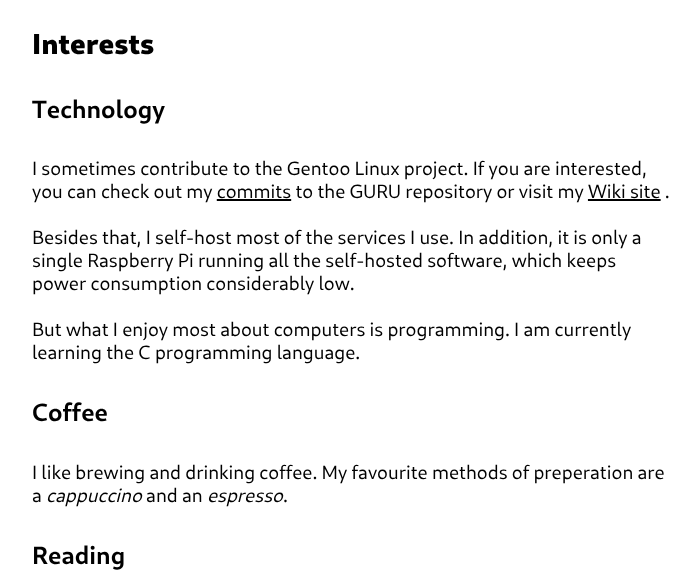
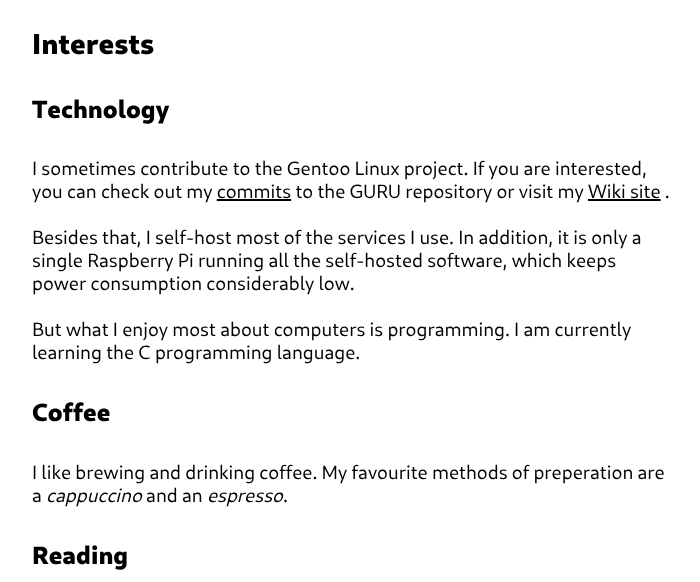
Before and after one commit to konstantintutsch/website, a Jekyll site: the page built from about/index.html, in a window 1280 px wide. Shown: the part 370-952 px from the top of the page, without its empty margins (288-988 px from the left). Built offline with Jekyll 4.4.1, drawn with Linux system fonts in a browser that asks for light colours.

Commit message:
bold for h4

```diff
--- a/assets/css/style.css
+++ b/assets/css/style.css
@@ -30,7 +30,7 @@ body {
     font-family: "Cantarell", sans-serif;
     font-size: 1.2em;
 }
-h1, h2, h3, b, nav a { font-weight: 800; } /* weight 800 for bold fonts, better compatibility with Safari */
+h1, h2, h3, h4, b, nav a { font-weight: 800; } /* weight 800 for bold fonts, better compatibility with Safari */
 
 /* sections */
 header {
```
